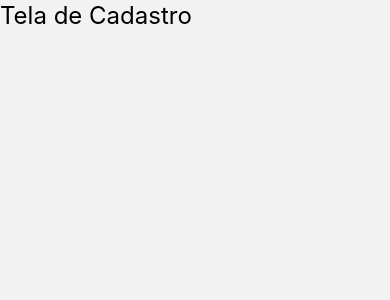
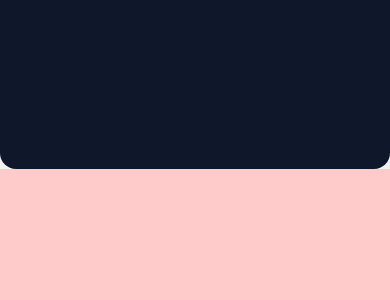
Before and after one commit to CorallusEtec/artConnectMobile, a React Native app: screen /Cadastro in a window 390 px wide. Shown: the top 300 px of the page. Built offline with nearby package versions, Linux system fonts and the light colour scheme.

Commit message:
estrutura de layout do cadastro

```diff
--- a/App.js
+++ b/App.js
@@ -9,8 +9,8 @@ export default function App() {
   return (
     <NavigationContainer>
       <Stack.Navigator>
+        <Stack.Screen name="Cadastro" component={Cadastro} options={{headerShown: false}} />
         <Stack.Screen name="Login" component={Login} options={{headerShown: false}} />
-        <Stack.Screen name="Cadastro" component={Cadastro} options={{headerShown: false}} />
       </Stack.Navigator>
     </NavigationContainer>
   );
--- a/src/pages/Cadastro/Cadastro.js
+++ b/src/pages/Cadastro/Cadastro.js
@@ -1,9 +1,14 @@
-import { View, Text } from 'react-native';
+import { View, Text } from "react-native";
 
 export default function Cadastro() {
   return (
-    <View>
-      <Text className="text-2xl">Tela de Cadastro</Text>
+    <View style={{ flex: 1, flexDirection: "column" }}>
+      {/* IMAGEM DE FUNDO */}
+      <View style={{ flex: 0.2 }} className="bg-slate-900 rounded-b-2xl"></View>
+
+      <View style={{flex:0.8}} className="bg-red-200">
+
+      </View>
     </View>
   );
 }
```
